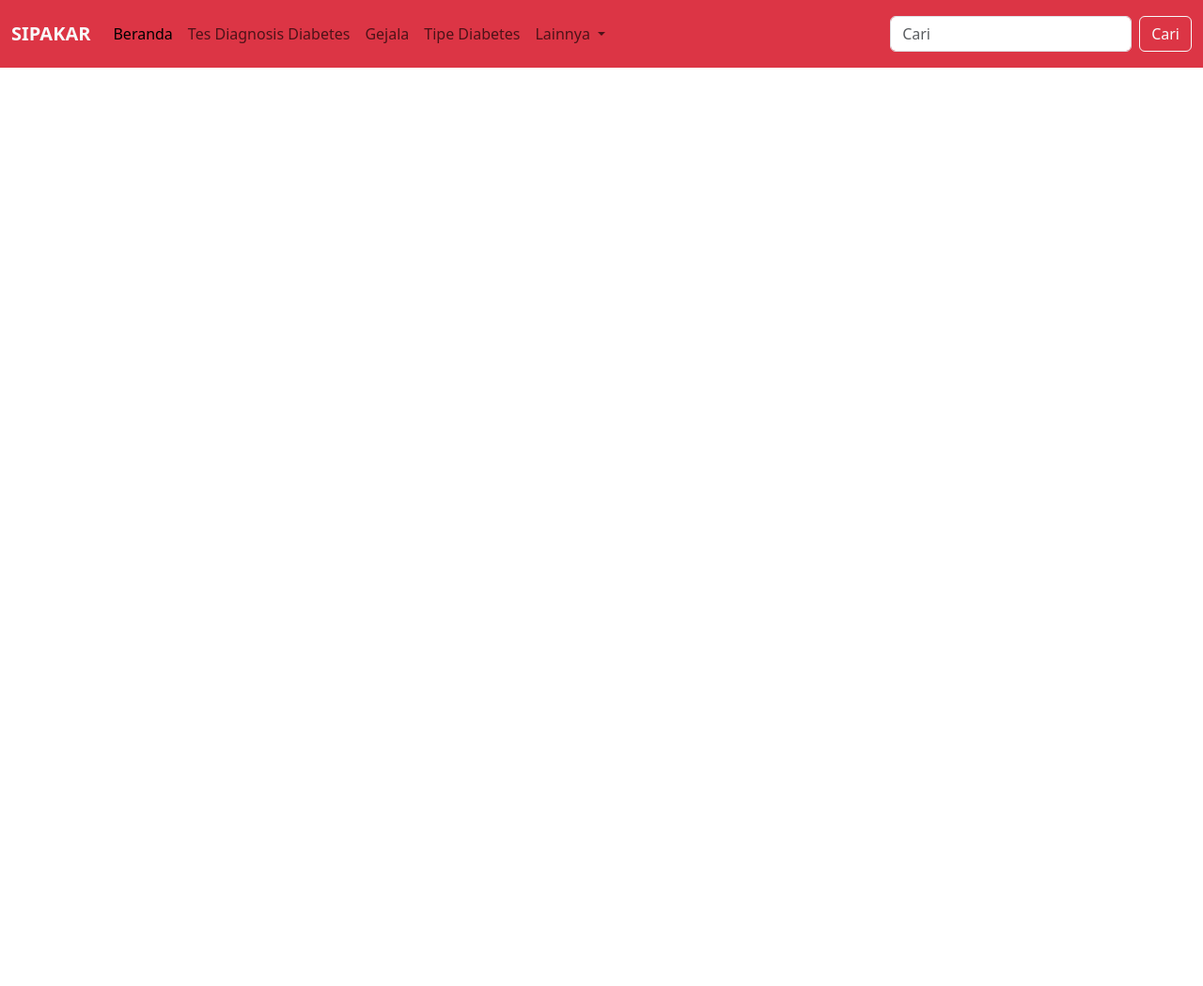
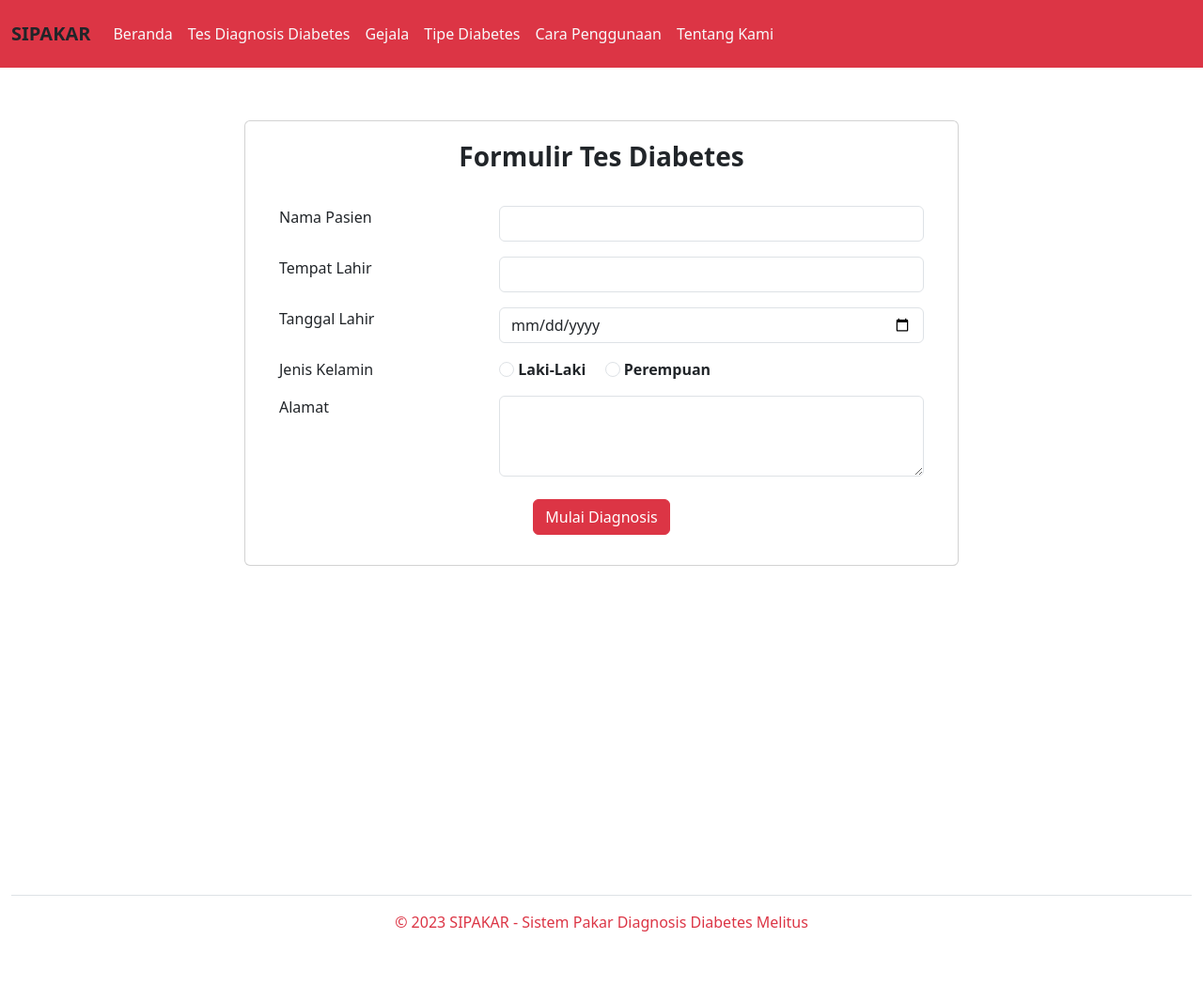
Before and after one commit to AnggunLntra/sispak-diabetes, a CodeIgniter app: page /sispak-diabetes/pages/test_page in a window 1280 px wide. Shown: the whole page at 94% size. Before the commit the page ends 72 px from the top, so only its background shows below. Run offline with CodeIgniter, Linux system fonts and the light colour scheme.

Commit message:
delete controllers index and modified views index, result test page, test page, and navbar

```diff
--- a/application/views/pages/test-page.php
+++ b/application/views/pages/test-page.php
@@ -0,0 +1,46 @@
+<div class="container min-vh-100" style="margin-top: 8rem;">
+    <div class="row justify-content-center">
+        <div class="col-md-8 card py-3">
+            <div class="card-title text-center">
+                <span class="fs-3 fw-bold">Formulir Tes Diabetes</span>
+            </div>
+            <div class="card-body">
+                <form action="post">
+                    <table class="table table-borderless">
+                        <tbody>
+                            <tr>
+                                <td>Nama Pasien</td>
+                                <td class="col-8 fw-semibold"><input type="text" class="form-control"></td>
+                            </tr>
+                            <tr>
+                                <td>Tempat Lahir</td>
+                                <td class="col-8 fw-semibold"><input type="text" class="form-control"></td>
+                            </tr>
+                            <tr>
+                                <td>Tanggal Lahir</td>
+                                <td class="col-8 fw-semibold"><input type="date" class="form-control"></td>
+                            </tr>
+                            <tr>
+                                <td>Jenis Kelamin</td>
+                                <td class="col-8 fw-semibold">
+                                    <input type="radio" class="form-check-input" name="jenisKelamin" id="jenisKelamin1">
+                                    <label for="jenisKelamin1" class="form-check-label me-3">Laki-Laki</label>
+                                    <input type="radio" class="form-check-input" name="jenisKelamin" id="jenisKelamin2">
+                                    <label for="jenisKelamin2" class="form-check-label">Perempuan</label>
+                                </td>
+                            </tr>
+                            <tr>
+                                <td>Alamat</td>
+                                <td class="col-8 fw-semibold"><textarea name="alamat" id="alamatRumah" cols="20" rows="3" class="form-control"></textarea></td>
+
+                            </tr>
+                        </tbody>
+                    </table>
+                    <div class="text-center">
+                        <button type="submit" class="btn btn-danger">Mulai Diagnosis</button>
+                    </div>
+                </form>
+            </div>
+        </div>
+    </div>
+</div>
--- a/application/views/templates/navbar.php
+++ b/application/views/templates/navbar.php
@@ -1,39 +1,44 @@
 <body>
     <nav class="navbar navbar-expand-md navbar-danger fixed-top bg-danger py-lg-3">
         <div class="container-fluid">
-            <a class="navbar-brand text-uppercase fw-bolder text-light" href="#">Sipakar</a>
-            <button class="navbar-toggler" type="button" data-bs-toggle="collapse" data-bs-target="#navbarCollapse" aria-controls="navbarCollapse" aria-expanded="false" aria-label="Toggle navigation">
+            <a class="navbar-brand text-uppercase fw-bolder text-dark" href="<?php echo base_url() ?>">Sipakar</a>
+            <button class="navbar-toggler border-0 shadow-none" type="button" data-bs-toggle="collapse" data-bs-target="#navbarCollapse" aria-controls="navbarCollapse" aria-expanded="false" aria-label="Toggle navigation">
                 <span class="navbar-toggler-icon"></span>
             </button>
             <div class="collapse navbar-collapse" id="navbarCollapse">
                 <ul class="navbar-nav me-auto mb-2 mb-md-0">
                     <li class="nav-item">
-                        <a class="nav-link active" aria-current="page" href="<?php echo base_url() ?>">Beranda</a>
+                        <a class="nav-link text-light active" aria-current="page" href="<?php echo base_url() ?>">Beranda</a>
                     </li>
                     <li class="nav-item">
-                        <a class="nav-link" href="<?php echo base_url('pages/test_page') ?>">Tes Diagnosis Diabetes</a>
+                        <a class="nav-link text-light" href="<?php echo base_url('Pages/Test_Page') ?>">Tes Diagnosis Diabetes</a>
                     </li>
                     <li class="nav-item">
-                        <a class="nav-link" href="<?php echo base_url('pages/diabetic_symptoms') ?>">Gejala</a>
+                        <a class="nav-link text-light" href="<?php echo base_url('Pages/Diabetic_Symptoms') ?>">Gejala</a>
                     </li>
                     <li class="nav-item">
-                        <a class="nav-link" href="<?php echo base_url('pages/diabetic_types') ?>">Tipe Diabetes</a>
+                        <a class="nav-link text-light" href="<?php echo base_url('Pages/Diabetic_Types') ?>">Tipe Diabetes</a>
                     </li>
-                    <li class="nav-item dropdown">
+                    <li class="nav-item">
+                        <a class="nav-link text-light" href="<?php echo base_url('Pages/User_Guide') ?>">Cara Penggunaan</a>
+                    </li>
+                    <li class="nav-item">
+                        <a class="nav-link text-light" href="<?php echo base_url('Pages/About_Me') ?>">Tentang Kami</a>
+                    </li>
+                    <!-- <li class="nav-item dropdown">
                         <a class="nav-link dropdown-toggle" href="#" role="button" data-bs-toggle="dropdown" aria-expanded="false">
                             Lainnya
                         </a>
                         <ul class="dropdown-menu">
-                            <li><a class="dropdown-item" href="<?php echo base_url('pages/user_guide') ?>">Cara Penggunaan</a></li>
-                            <li><a class="dropdown-item" href="<?php echo base_url('pages/contact_us') ?>">Kontak Kami</a></li>
-                            <li><a class="dropdown-item" href="<?php echo base_url('pages/help') ?>">Bantuan</a></li>
+                            <li><a class="dropdown-item" href="<?php echo base_url('Pages/Contact_Us') ?>">Kontak Kami</a></li>
+                            <li><a class="dropdown-item" href="<?php echo base_url('Pages/Help') ?>">Bantuan</a></li>
                         </ul>
-                    </li>
+                    </li> -->
                 </ul>
-                <form class="d-flex" role="search">
+                <!-- <form class="d-flex" role="search">
                     <input class="form-control me-2" type="search" placeholder="Cari" aria-label="Search">
                     <button class="btn btn-outline-light" type="submit">Cari</button>
-                </form>
+                </form> -->
             </div>
         </div>
     </nav>
```
Also changed, not shown: application/controllers/index.php (deleted, +0 -29 lines), application/views/pages/index.php (+1 -43 lines), application/views/pages/result-test-page.php (+4 -6 lines).
